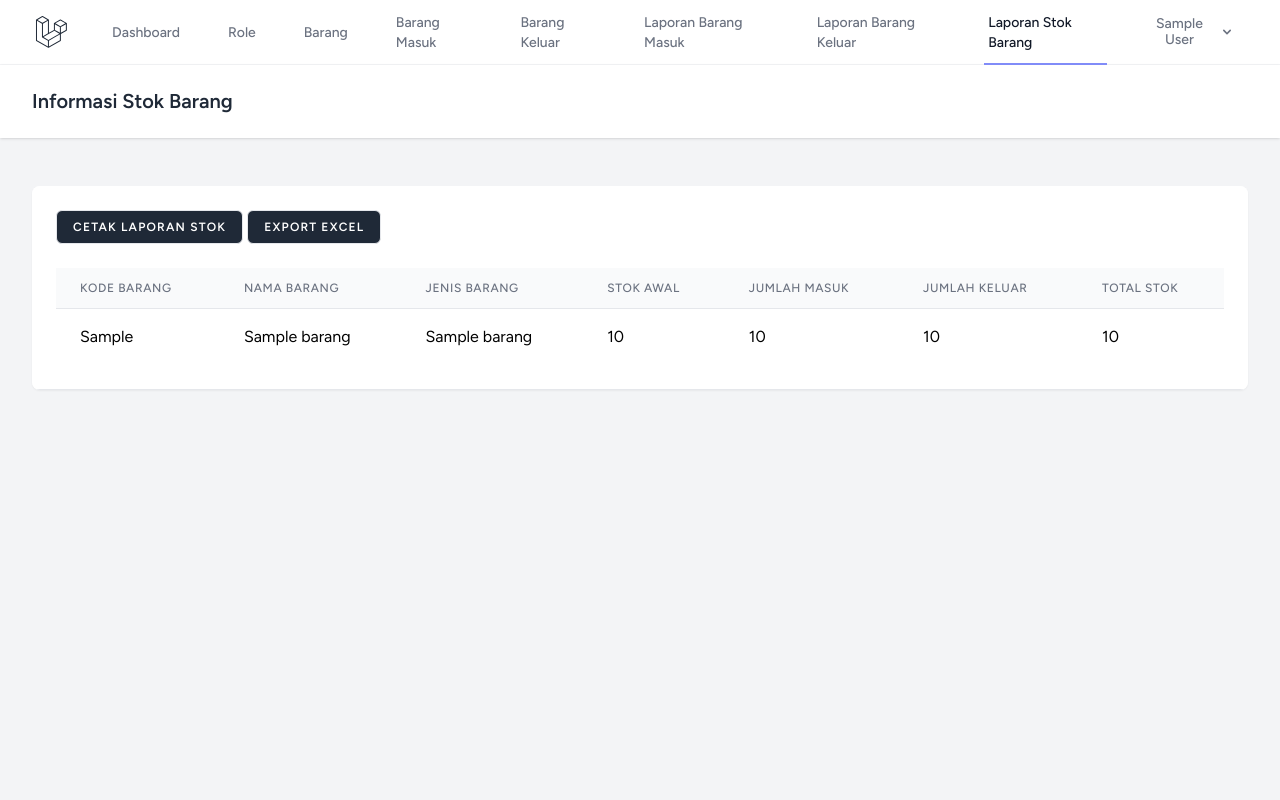
After one commit to Rizki5846/Project-MonitoringToko, a Laravel app: page /StokBarang in a window 1280 px wide. The commit adds this page. Run offline with Laravel 10, Linux system fonts and the light colour scheme; a user stored in the database is signed in; tables that the repository leaves empty hold one stand-in row (values such as "Sample post"); style sheets or scripts are compiled from the project's sources; some libraries are stand-ins or nearby versions.

Commit message:
Cetak Laporan Untuk Stok Barang

```diff
--- /dev/null
+++ b/app/Http/Controllers/StokController.php
@@ -0,0 +1,104 @@
+<?php
+namespace App\Http\Controllers;
+
+use App\Exports\LaporanStokExport;
+use App\Models\Barang;
+use App\Models\BarangMasuk;
+use App\Models\BarangKeluar;
+use Barryvdh\DomPDF\Facade\PDF;
+use Maatwebsite\Excel\Facades\Excel;
+use Illuminate\Http\Request;
+
+
+class StokController extends Controller
+{
+    public function index()
+    {
+        $barangs = Barang::with('jenisBarang')->get();
+
+        $data = [];
+        foreach ($barangs as $barang) {
+            $jumlahMasuk = BarangMasuk::where('kode_barang', $barang->kode_barang)->sum('jumlah_masuk');
+            $jumlahKeluar = BarangKeluar::where('kode_barang', $barang->kode_barang)->sum('jumlah_keluar');
+            $stokAwal = $barang->stok_awal;
+            $totalStok = $stokAwal + $jumlahMasuk - $jumlahKeluar;
+
+            $data[] = [
+                'kode_barang' => $barang->kode_barang,
+                'nama_barang' => $barang->nama_barang,
+                'jenis' => $barang->jenisBarang->nama,
+                'stok_awal' => $stokAwal,
+                'jumlah_masuk' => $jumlahMasuk,
+                'jumlah_keluar' => $jumlahKeluar,
+                'total_stok' => $totalStok,
+            ];
+        }
+
+        return view('StokBarang.index', compact('data'));
+    }
+
+    public function print()
+        {
+            $barangs = Barang::with('jenisBarang')->get();
+
+            $data = [];
+            foreach ($barangs as $barang) {
+                $jumlahMasuk = BarangMasuk::where('kode_barang', $barang->kode_barang)->sum('jumlah_masuk');
+                $jumlahKeluar = BarangKeluar::where('kode_barang', $barang->kode_barang)->sum('jumlah_keluar');
+                $stokAwal = $barang->stok_awal;
+                $totalStok = $stokAwal + $jumlahMasuk - $jumlahKeluar;
+
+                $data[] = [
+                    'kode_barang' => $barang->kode_barang,
+                    'nama_barang' => $barang->nama_barang,
+                    'jenis' => $barang->jenisBarang->nama,
+                    'stok_awal' => $stokAwal,
+                    'jumlah_masuk' => $jumlahMasuk,
+                    'jumlah_keluar' => $jumlahKeluar,
+                    'total_stok' => $totalStok,
+                ];
+            }
+
+            // Menggunakan library PDF (contoh menggunakan dompdf)
+            $pdf = PDF::loadView('StokBarang.print', compact('data'));
+
+            // Mengatur nama file dan mendownload PDF
+            return $pdf->download('laporan_stok_barang.pdf');
+}
+
+
+    public function getNamaBarangByKodeBarang(Request $request)
+    {
+        $kodeBarang = $request->kode_barang;
+        $namaBarang = Barang::where('kode_barang', $kodeBarang)->value('nama_barang');
+
+        return response()->json(['nama_barang' => $namaBarang]);
+    }
+
+
+    public function export()
+    {
+        $barangs = Barang::with('jenisBarang')->get();
+
+        $data = [];
+
+        foreach ($barangs as $barang) {
+            $jumlahMasuk = BarangMasuk::where('kode_barang', $barang->kode_barang)->sum('jumlah_masuk');
+            $jumlahKeluar = BarangKeluar::where('kode_barang', $barang->kode_barang)->sum('jumlah_keluar');
+            $stokAwal = $barang->stok_awal;
+            $totalStok = $stokAwal + $jumlahMasuk - $jumlahKeluar;
+
+            $data[] = [
+                'Kode Barang' => $barang->kode_barang,
+                'Nama Barang' => $barang->nama_barang,
+                'jenis' => $barang->jenisBarang->nama,
+                'Stok Awal' => $stokAwal,
+                'Jumlah Masuk' => $jumlahMasuk,
+                'Jumlah Keluar' => $jumlahKeluar,
+                'Total Stok' => $totalStok,
+            ];
+        }
+
+        return Excel::download(new LaporanStokExport($data), 'laporan_stok_barang.xlsx');
+    }
+}
--- a/composer.json
+++ b/composer.json
@@ -7,6 +7,7 @@
     "require": {
         "php": "^8.1",
         "barryvdh/laravel-dompdf": "^2.0",
+        "dompdf/dompdf": "^2.0",
         "guzzlehttp/guzzle": "^7.2",
         "laravel/framework": "^10.10",
         "laravel/sanctum": "^3.3",
--- /dev/null
+++ b/resources/views/StokBarang/index.blade.php
@@ -0,0 +1,75 @@
+<!-- stock.blade.php -->
+
+<x-app-layout>
+    <x-slot name="header">
+        <h2 class="font-semibold text-xl text-gray-800 leading-tight">
+            {{ __('Informasi Stok Barang') }}
+        </h2>
+    </x-slot>
+
+    <div class="py-12">
+        <div class="max-w-7xl mx-auto sm:px-6 lg:px-8">
+            <div class="bg-white overflow-hidden shadow-sm sm:rounded-lg">
+                <div class="p-6 bg-white border-b border-gray-200">
+                    <x-primary-button tag="a" href="{{route('StokBarang.print')}}">Cetak Laporan Stok</x-primary-button>
+                    <x-primary-button tag="a" href="{{ route('StokBarang.export')}}">Export Excel</x-primary-button>
+                    <br /><br />
+                    <table class="min-w-full divide-y divide-gray-200">
+                        <thead class="bg-gray-50">
+                            <tr>
+                                <th class="px-6 py-3 text-left text-xs font-medium text-gray-500 uppercase tracking-wider">
+                                    Kode Barang
+                                </th>
+                                <th class="px-6 py-3 text-left text-xs font-medium text-gray-500 uppercase tracking-wider">
+                                    Nama Barang
+                                </th>
+                                <th class="px-6 py-3 text-left text-xs font-medium text-gray-500 uppercase tracking-wider">
+                                    Jenis Barang
+                                </th>
+                                <th class="px-6 py-3 text-left text-xs font-medium text-gray-500 uppercase tracking-wider">
+                                    Stok Awal
+                                </th>
+                                <th class="px-6 py-3 text-left text-xs font-medium text-gray-500 uppercase tracking-wider">
+                                    Jumlah Masuk
+                                </th>
+                                <th class="px-6 py-3 text-left text-xs font-medium text-gray-500 uppercase tracking-wider">
+                                    Jumlah Keluar
+                                </th>
+                                <th class="px-6 py-3 text-left text-xs font-medium text-gray-500 uppercase tracking-wider">
+                                    Total Stok
+                                </th>
+                            </tr>
+                        </thead>
+                        <tbody class="bg-white divide-y divide-gray-200">
+                            @foreach ($data as $item)
+                                <tr>
+                                    <td class="px-6 py-4 whitespace-nowrap">
+                                        {{ $item['kode_barang'] }}
+                                    </td>
+                                    <td class="px-6 py-4 whitespace-nowrap">
+                                        {{ $item['nama_barang'] }}
+                                    </td>
+                                    <td class="px-6 py-4 whitespace-nowrap">
+                                        {{ $item['jenis'] }}
+                                    </td>
+                                    <td class="px-6 py-4 whitespace-nowrap">
+                                        {{ $item['stok_awal'] }}
+                                    </td>
+                                    <td class="px-6 py-4 whitespace-nowrap">
+                                        {{ $item['jumlah_masuk'] }}
+                                    </td>
+                                    <td class="px-6 py-4 whitespace-nowrap">
+                                        {{ $item['jumlah_keluar'] }}
+                                    </td>
+                                    <td class="px-6 py-4 whitespace-nowrap">
+                                        {{ $item['total_stok'] }}
+                                    </td>
+                                </tr>
+                            @endforeach
+                        </tbody>
+                    </table>
+                </div>
+            </div>
+        </div>
+    </div>
+</x-app-layout>
--- a/resources/views/layouts/navigation.blade.php
+++ b/resources/views/layouts/navigation.blade.php
@@ -46,6 +46,11 @@
                 <div class="hidden space-x-8 sm:-my-px sm:ms-10 sm:flex">
                     <x-nav-link :href="route('LaporanKeluar')" :active="request()->routeIs('LaporanKeluar')">
                         {{ __('Laporan Barang Keluar') }}
+                    </x-nav-link>
+                </div>
+                <div class="hidden space-x-8 sm:-my-px sm:ms-10 sm:flex">
+                    <x-nav-link :href="route('StokBarang')" :active="request()->routeIs('StokBarang')">
+                        {{ __('Laporan Stok Barang') }}
                     </x-nav-link>
                 </div>
 
--- a/routes/web.php
+++ b/routes/web.php
@@ -6,6 +6,7 @@ use App\Http\Controllers\BarangMasukController;
 use App\Http\Controllers\LaporanKeluarController;
 use App\Http\Controllers\LaporanMasukController;
 use App\Http\Controllers\ProfileController;
+use App\Http\Controllers\StokController;
 use Illuminate\Support\Facades\Route;
 
 /*
@@ -78,5 +79,11 @@ Route::middleware('auth')->group(function () {
     Route::get('/Laporanmasuk/print', [LaporanMasukController::class, 'print'])->name('barangmasuk.print');
     Route::get('/Laporanmasuk/export', [LaporanMasukController::class, 'export'])->name('barangmasuk.export');
 });
+//Laporan Stok
+Route::middleware('auth')->group(function () {
+    Route::get('/StokBarang', [StokController::class, 'index'])->name('StokBarang');
+    Route::get('/StokBarang/print', [StokController::class, 'print'])->name('StokBarang.print');
+    Route::get('/StokBarang/export', [StokController::class, 'export'])->name('StokBarang.export');
+});
 
 require __DIR__.'/auth.php';
```
Also changed, not shown: app/Exports/LaporanStokExport.php (added, +34 -0 lines), resources/views/StokBarang/print.blade.php (added, +52 -0 lines), 1 other file.
